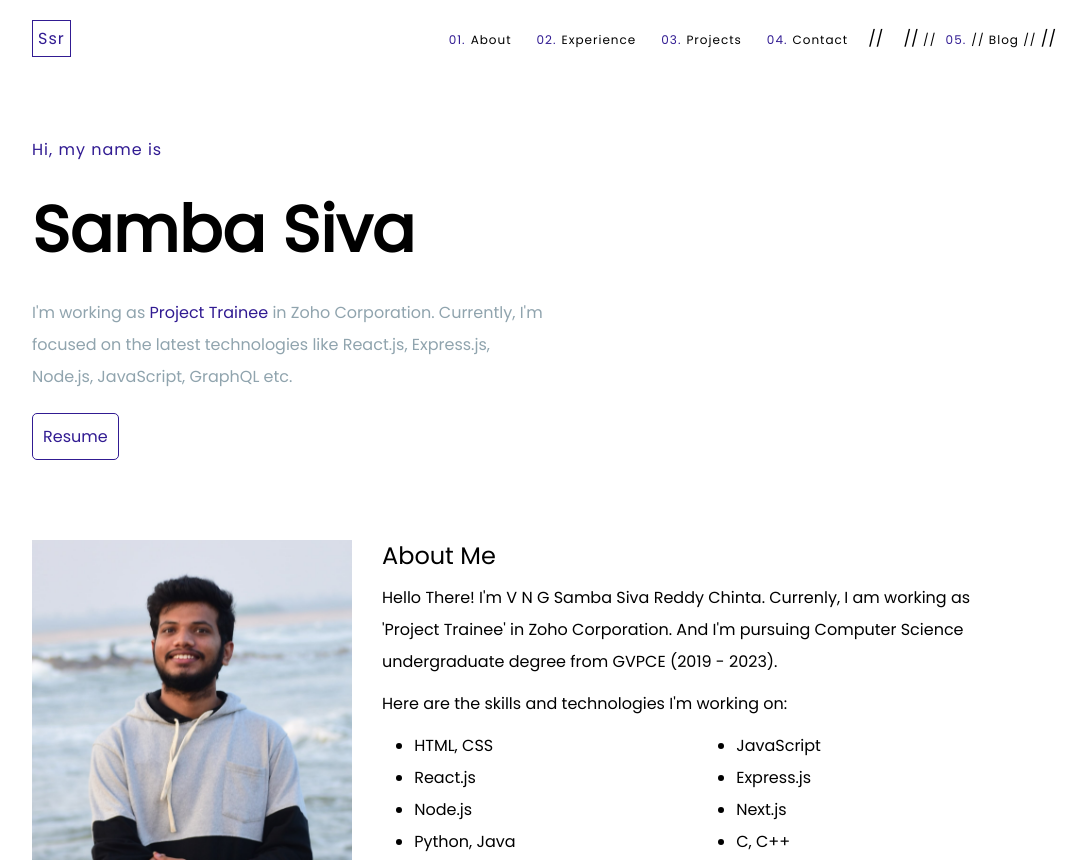
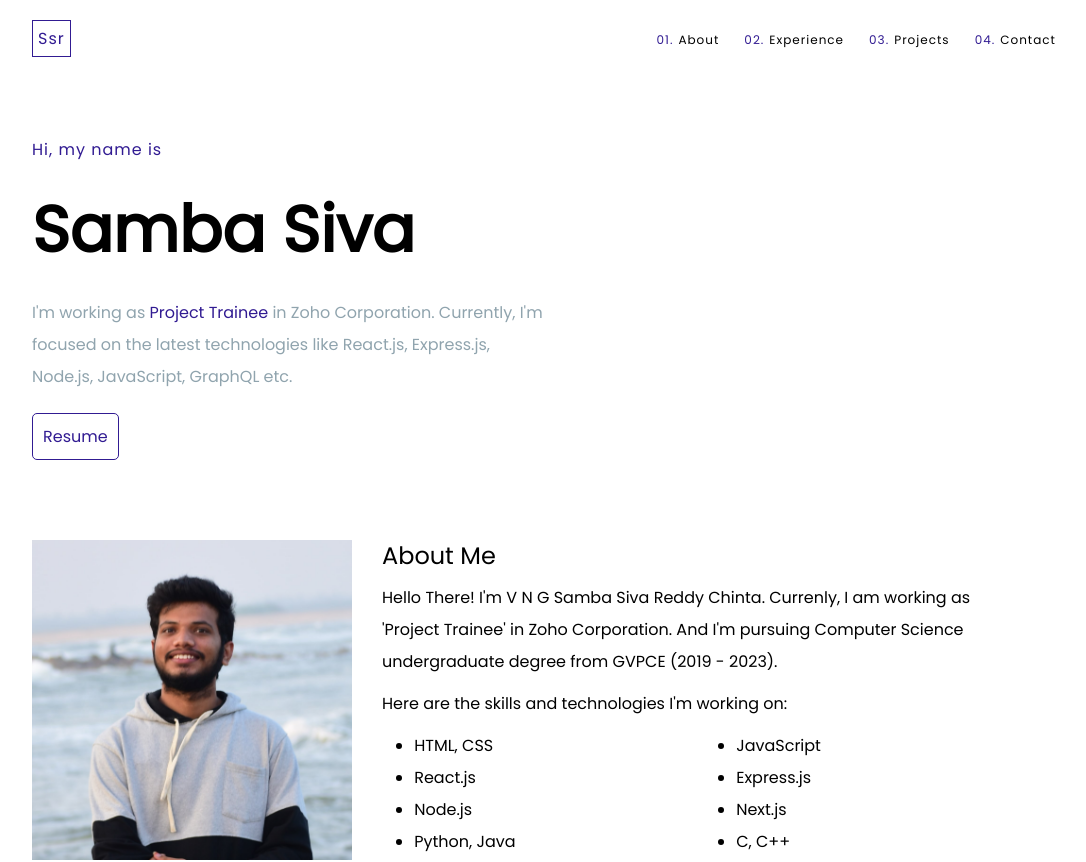
Before and after one commit to sambasivareddy-ch/sambasiva, a React (Create React App) app: page / in a window 1280 px wide. Shown: the top 862 px of the page, without its empty margins (96-1182 px from the left). Built offline with nearby package versions, Linux system fonts and the light colour scheme.

Commit message:
Update Navigation.js

```diff
--- a/src/components/Navigation.js
+++ b/src/components/Navigation.js
@@ -64,12 +64,6 @@ const Navigation = () => {
                             Contact
                         </a>
                     </li>
-//                     <li>
-//                         <Link to="/blog" className={styles["nav-link"]} href="#contact">
-//                             <span className={styles["list-number"]}>05.</span>
-//                             Blog
-//                         </Link>
-//                     </li>
                 </ol>
             </nav>
         </header>
```
